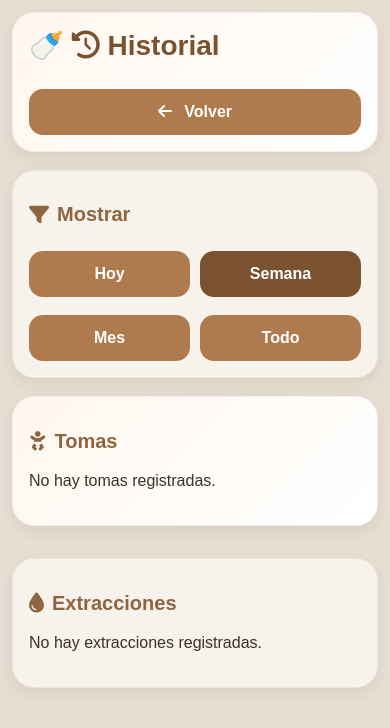
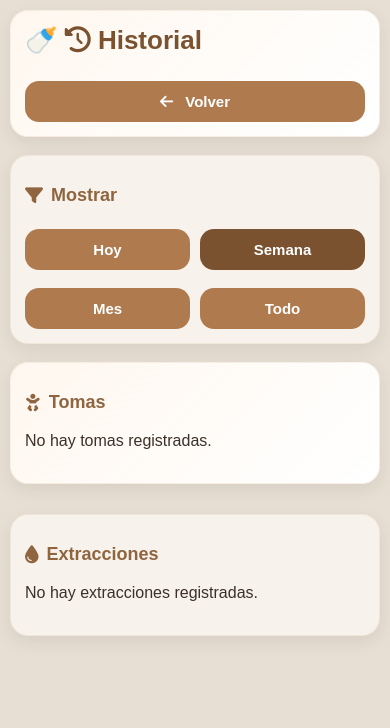
Before and after one commit to nachoscharn/baby-milk-tracker, a Flask app: page /history in a window 390 px wide. Shown: the top 728 px of the page. Run offline with Flask 3, Linux system fonts and the light colour scheme; data that the repository does not hold is empty; some libraries are stand-ins or nearby versions.

Commit message:
Fix phone style history

```diff
--- a/static/style.css
+++ b/static/style.css
@@ -171,21 +171,6 @@ canvas {
     margin-top: 12px;
 }
 
-@media (max-width: 600px) {
-
-    body {
-        padding: 12px;
-    }
-
-    .card {
-        padding: 18px;
-    }
-
-    h1 {
-        font-size: 28px;
-    }
-}
-
 .history-grid {
     display: grid;
     grid-template-columns: 1fr 1fr;
@@ -227,7 +224,7 @@ canvas {
 
     .history-grid {
         grid-template-columns: 1fr;
-        gap: 14px;
+        gap: 12px;
     }
 
     .range-buttons {
@@ -260,3 +254,29 @@ canvas {
         font-size: 20px;
     }
 }
+
+@media (max-width: 600px) {
+
+    body {
+        padding: 10px;
+    }
+
+    .card {
+        padding: 14px;
+        border-radius: 18px;
+    }
+
+    h1 {
+        font-size: 26px;
+    }
+
+    h2 {
+        font-size: 18px;
+    }
+
+    button,
+    .button {
+        padding: 12px;
+        font-size: 15px;
+    }
+}
```
Also changed, not shown: other parts of static/style.css (+21 -12 lines).
